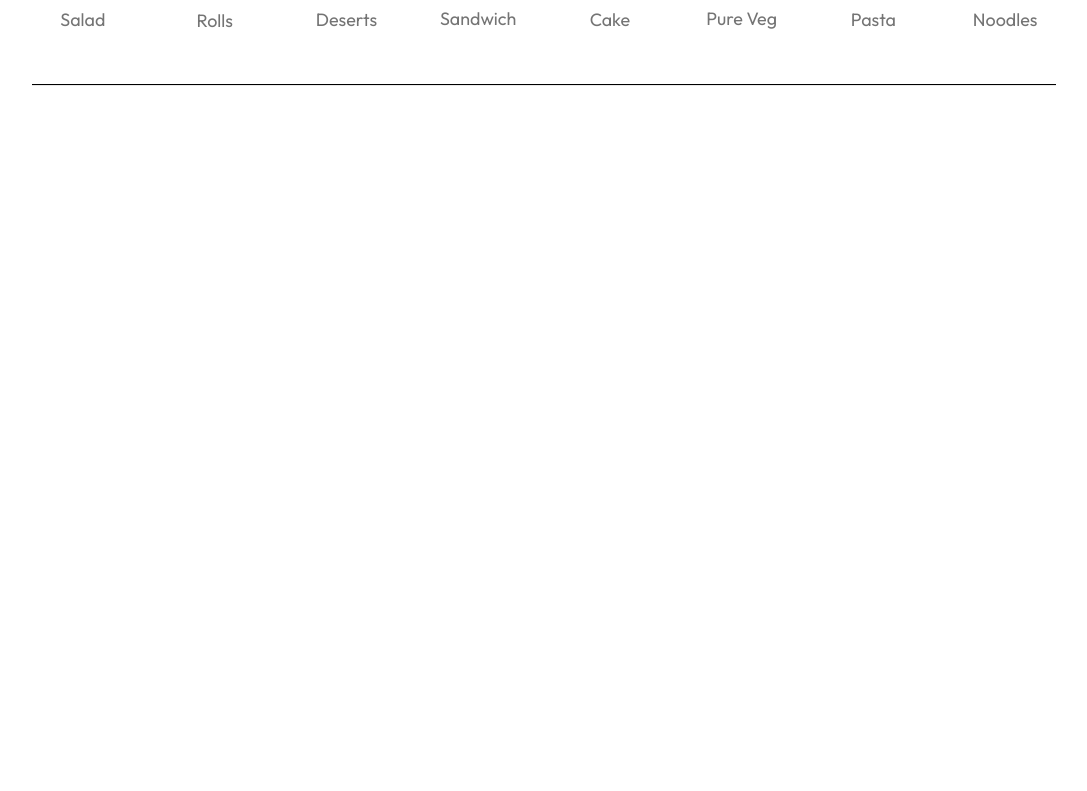
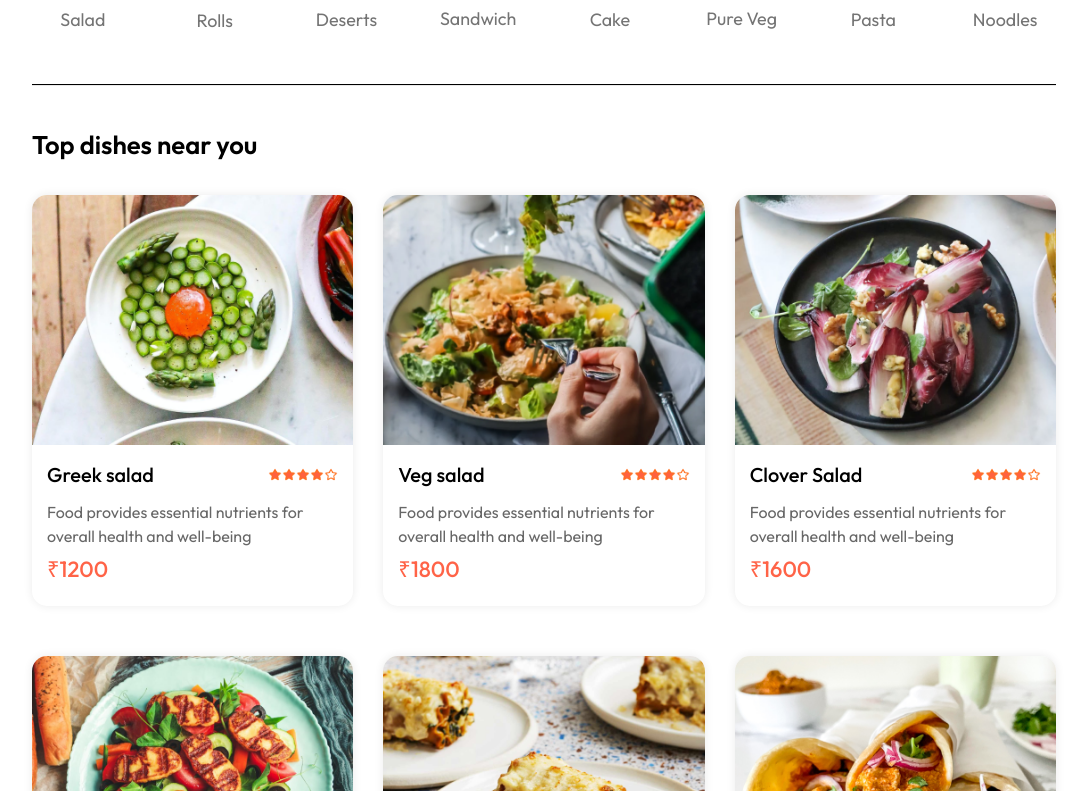
Before and after one commit to hahaanisha/fork-it, a React (Vite) app in the folder Frontend/: page / in a window 1280 px wide. Shown: the part 909-1700 px from the top of the page, without its empty margins (96-1183 px from the left). Before the commit the page ends 1005 px from the top, so only its background shows below. Built offline with nearby package versions, Linux system fonts and the light colour scheme.

Commit message:
food item display

```diff
--- /dev/null
+++ b/Frontend/src/Components/FoodDisplay/FoodDisplay.css
@@ -0,0 +1,16 @@
+.food-display{
+    margin-top: 30px;
+}
+
+.food-display h2{
+    font-size: max(2vw,24px);
+    font-weight: 600;
+}
+
+.food-display-list{
+    display: grid;
+    grid-template-columns: repeat(auto-fill,minmax(240px,1fr));
+    margin-top: 30px;
+    gap: 30px;
+    row-gap: 50px;
+}
--- /dev/null
+++ b/Frontend/src/Components/FoodDisplay/FoodDisplay.jsx
@@ -0,0 +1,22 @@
+/* eslint-disable no-unused-vars */
+import React, { useContext } from 'react'
+import {StoreContext} from '../../context/StoreContext'
+import FoodItem from '../FoodItem/FoodItem'
+import './FoodDisplay.css'
+
+const FoodDisplay = ({category}) => {
+    const {food_list} = useContext(StoreContext)
+
+  return (
+    <div className='food-display' id='food-display'>
+      <h2>Top dishes near you</h2>
+      <div className='food-display-list'>
+        {food_list.map((item, index)=>{
+            return <FoodItem key={index} id={item._id} name={item.name} description = {item.description} price={item.price} image={item.image}/>
+        })}
+      </div>
+    </div>
+  )
+}
+
+export default FoodDisplay
--- /dev/null
+++ b/Frontend/src/Components/FoodItem/FoodItem.css
@@ -0,0 +1,44 @@
+.food-item{
+    width: 100%;
+    margin: auto;
+    border-radius: 15px;
+    box-shadow: 0px 0px 10px #00000015;
+    transition: 0.3s;
+    animation: fadeIn 1s;
+}
+
+.food-item-image{
+    width: 100%;
+    border-radius: 15px 15px 0px 0px;
+}
+
+.food-item-info{
+    padding: 15px;
+}
+.food-item-name-rating{
+    display: flex;
+    justify-content: space-between;
+    align-items: center;
+    margin-bottom: 10px;
+}
+
+.food-item-name-rating p{
+    font-size: 20px;
+    font-weight: 500;
+}
+
+.food-item-name-rating img{
+    width: 70px;
+}
+
+.food-item-desc{
+    font-size: 16px;
+    color: #676767;
+}
+
+.food-item-price{
+    font-size: 22px;
+    color: tomato;
+    font-weight: 500;
+    margin: 5px 0px;
+}
--- /dev/null
+++ b/Frontend/src/Components/FoodItem/FoodItem.jsx
@@ -0,0 +1,24 @@
+/* eslint-disable no-unused-vars */
+import React from 'react'
+import { assets } from '../../assets/assets'
+import './FoodItem.css'
+
+const FoodItem = ({id,name,price,description,image}) => {
+  return (
+    <div className='food-item'>
+        <div className='food-item-image-container'>
+            <img className="food-item-image" src={image} alt="" />
+        </div>
+        <div className='food-item-info'>
+            <div className='food-item-name-rating'>
+             <p>{name}</p>
+             <img src={assets.rating_starts} alt="" />
+            </div>
+            <p className="food-item-desc">{description}</p>
+            <p className="food-item-price">₹{price*100}</p>
+        </div>
+    </div>
+  )
+}
+
+export default FoodItem
--- a/Frontend/src/Pages/Home/Home.jsx
+++ b/Frontend/src/Pages/Home/Home.jsx
@@ -1,6 +1,7 @@
 import React,{useState} from 'react'
 import Header from '../../Components/Header/Header'
 import ExploreMenu from '../../Components/ExploreMenu/ExploreMenu'
+import FoodDisplay from '../../Components/FoodDisplay/FoodDisplay';
 
 
 const Home = () => {
@@ -9,6 +10,7 @@
     <div>
        <Header/>
        <ExploreMenu category={category} setCategory={setCategory}/>
+       <FoodDisplay category={category}/>
     </div>
   )
 }
--- /dev/null
+++ b/Frontend/src/context/StoreContext.jsx
@@ -0,0 +1,18 @@
+import { createContext } from "react";
+import { food_list } from "../assets/assets";
+
+export const StoreContext = createContext(null);
+
+const StoreContextProvider = (props) => {
+  const contextValue = {
+    food_list
+  };
+
+  return (
+    <StoreContext.Provider value={contextValue}>
+      {props.children}
+    </StoreContext.Provider>
+  );
+};
+
+export default StoreContextProvider;
--- a/Frontend/src/main.jsx
+++ b/Frontend/src/main.jsx
@@ -3,11 +3,15 @@
 import './index.css'
 import App from './App.jsx'
 import {BrowserRouter} from 'react-router-dom'
+import StoreContextProvider from './context/StoreContext.jsx'
 
 
 createRoot(document.getElementById('root')).render(
+
 <BrowserRouter>
-    <App />
+<StoreContextProvider>
+   <App />
+  </StoreContextProvider>
   </BrowserRouter>
 
 )
```
